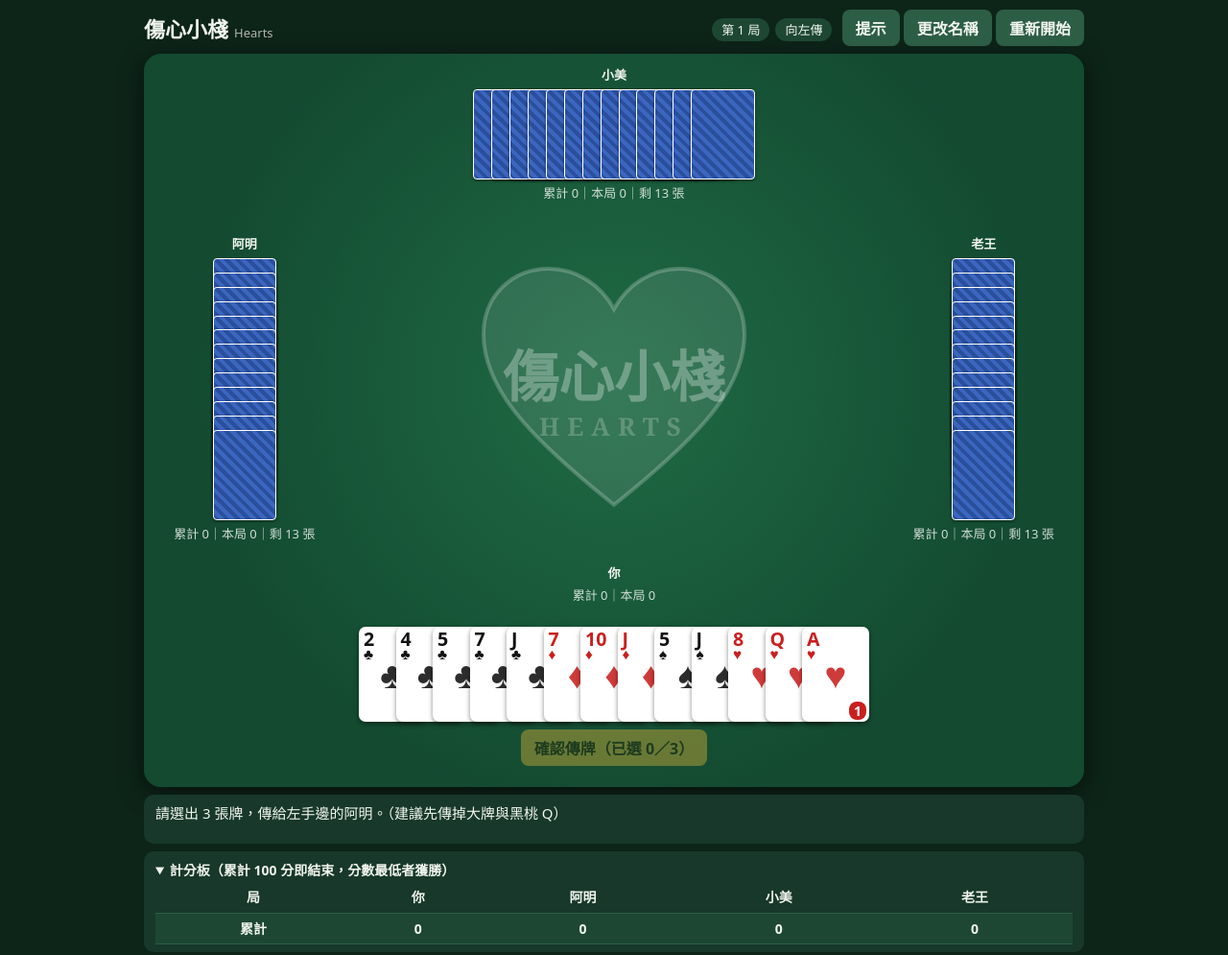
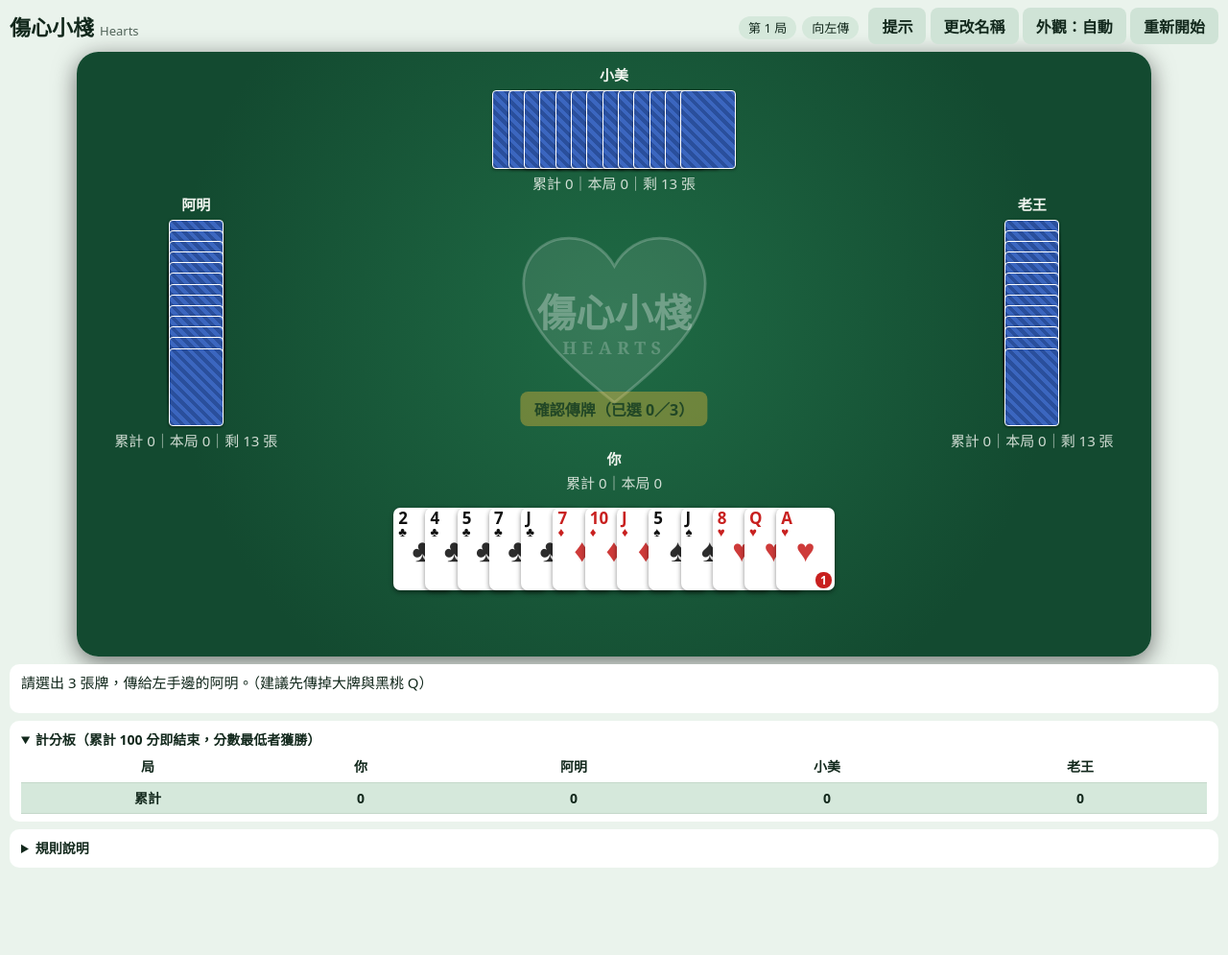
Before and after one commit to roger-wiseshare/wiseshare-website, a plain HTML site: page hearts/index.html in a window 1280 px wide. Shown: the top 995 px of the page at 96% size. After the commit the page ends 912 px from the top, so only its background shows below. Drawn offline with Linux system fonts and the light colour scheme.

Commit message:
Hearts: 16:9 table, light/dark theme control, larger opponent cards
Co-Authored-By: Claude Sonnet 5.5 <noreply@anthropic.com>
Claude-Session: https://claude.ai/code/session_011FinCjqtyzwATNDg4BJCQr

```diff
--- a/hearts/index.html
+++ b/hearts/index.html
@@ -3,40 +3,50 @@
 <head>
 <meta charset="utf-8">
 <meta name="viewport" content="width=device-width,initial-scale=1">
+<meta name="color-scheme" content="light dark">
 <title>傷心小棧 Hearts</title>
 <style>
-:root{--cw:clamp(44px,7.2vw,70px);--ch:calc(var(--cw)*1.42)}
+
+:root{color-scheme:light dark;--bg:#eaf3ec;--fg:#12281c;--panel:#ffffff;--line:#c4d8ca;--tag:#d5e8db;--altbg:#cfe3d6;--altfg:#12281c;--hl:#b8741a}
+@media(prefers-color-scheme:dark){:root{--bg:#0d2419;--fg:#f1f5ef;--panel:#17382a;--line:#2c5d45;--tag:#1d4733;--altbg:#2c5d45;--altfg:#f1f5ef;--hl:#7dffb0}}
+:root[data-theme=light]{color-scheme:light;--bg:#eaf3ec;--fg:#12281c;--panel:#ffffff;--line:#c4d8ca;--tag:#d5e8db;--altbg:#cfe3d6;--altfg:#12281c;--hl:#b8741a}
+:root[data-theme=dark]{color-scheme:dark;--bg:#0d2419;--fg:#f1f5ef;--panel:#17382a;--line:#2c5d45;--tag:#1d4733;--altbg:#2c5d45;--altfg:#f1f5ef;--hl:#7dffb0}
+
 *{box-sizing:border-box}
-body{margin:0;font-family:"Noto Sans TC","PingFang TC","Microsoft JhengHei",system-ui,sans-serif;background:#0d2419;color:#f1f5ef}
-#app{max-width:1000px;margin:0 auto;padding:10px}
+body{margin:0;font-family:"Noto Sans TC","PingFang TC","Microsoft JhengHei",system-ui,sans-serif;background:var(--bg);color:var(--fg)}
+#app{margin:0 auto;padding:8px 10px}
 header{display:flex;flex-wrap:wrap;gap:8px;align-items:center;justify-content:space-between;margin-bottom:8px}
 h1{margin:0;font-size:22px}
 h1 small{font-size:13px;font-weight:400;opacity:.7;margin-left:6px}
-.tag{background:#1d4733;border-radius:12px;padding:3px 10px;font-size:13px;margin-right:6px}
+.tag{background:var(--tag);border-radius:12px;padding:3px 10px;font-size:13px;margin-right:6px}
 button{font:inherit;border:0;border-radius:8px;padding:7px 14px;background:#e8b93a;color:#2a1e00;font-weight:700;cursor:pointer}
-button.alt{background:#2c5d45;color:#f1f5ef}
+button.alt{background:var(--altbg);color:var(--altfg)}
 button:disabled{opacity:.4;cursor:not-allowed}
-#board{background:radial-gradient(circle at 50% 45%,#1f6b45,#134a30 70%);border-radius:18px;padding:10px;display:grid;grid-template-columns:minmax(0,1fr) minmax(0,3fr) minmax(0,1fr);grid-template-rows:calc(var(--ch)*.95 + 62px) calc(var(--ch)*2.9 + 62px) calc(var(--ch) + 126px);grid-template-areas:". n ." "w c e" "s s s";gap:6px;box-shadow:0 6px 24px #0008}
-.seat{text-align:center;font-size:13px;white-space:nowrap}
+:root{--chrome:170px}
+@media(max-height:520px){:root{--chrome:64px}header{margin-bottom:4px}h1{font-size:17px}h1 small{display:none}button{padding:5px 10px;font-size:13px}#app{padding:4px 8px}}
+#stage{container-type:size;aspect-ratio:16/9;width:min(100%,calc((100dvh - var(--chrome))*16/9));min-width:320px;margin:0 auto}
+#board{width:100%;height:100%;color:#f1f5ef;background:radial-gradient(circle at 50% 45%,#1f6b45,#134a30 70%);border-radius:2cqw;padding:1cqw 1.5cqw;display:grid;grid-template-columns:minmax(0,1fr) minmax(0,3fr) minmax(0,1fr);grid-template-rows:22cqh minmax(0,1fr) 33cqh;grid-template-areas:". n ." "w c e" "s s s";gap:.5cqw;box-shadow:0 6px 24px #0008}
+#board>*{--cw:clamp(22px,min(6cqw,9.6cqh),84px);--ch:calc(var(--cw)*1.42)}
+.seat{text-align:center;font-size:clamp(8px,1.5cqw,15px);white-space:nowrap}
 .seat .nm{font-weight:700;padding:2px 8px;border-radius:10px;display:inline-block}
 .seat.turn .nm{background:#e8b93a;color:#2a1e00}
 .seat .inf{opacity:.85;margin-top:2px}
 .backs{display:flex;justify-content:center;margin:4px 0;min-height:calc(var(--ch)*.95)}
 .west .backs,.east .backs{flex-direction:column;align-items:center}
 .back{width:calc(var(--cw)*.95);height:calc(var(--ch)*.95);border-radius:4px;background:repeating-linear-gradient(45deg,#2a4f9c,#2a4f9c 4px,#3b66bf 4px,#3b66bf 8px);border:1px solid #fff;margin-left:calc(var(--cw)*-.68);box-shadow:0 1px 3px #0008}.back:first-child{margin-left:0}
-.west .back,.east .back{margin-left:0;margin-top:calc(var(--ch)*-.8)}.west .back:first-child,.east .back:first-child{margin-top:0}
+.west .back,.east .back{margin-left:0;margin-top:calc(var(--ch)*-.82)}.west .back:first-child,.east .back:first-child{margin-top:0}
 .north{grid-area:n}.west{grid-area:w;align-self:center}.east{grid-area:e;align-self:center}
 #center{grid-area:c;position:relative;overflow:hidden;isolation:isolate}
 #trick{position:absolute;inset:0;z-index:2}
 #wm{position:absolute;inset:0;display:flex;align-items:center;justify-content:center;pointer-events:none;z-index:1}
-#wm svg{width:min(78%,300px);height:auto}
+#wm svg{height:78%;width:auto}
 .slot{position:absolute}
 .slot.p0{bottom:2%;left:50%;transform:translateX(-50%)}
 .slot.p2{top:2%;left:50%;transform:translateX(-50%)}
 .slot.p1{left:14%;top:50%;transform:translateY(-50%)}
 .slot.p3{right:14%;top:50%;transform:translateY(-50%)}
 #south{grid-area:s;text-align:center}
-#hand{display:flex;justify-content:center;align-items:flex-end;padding:20px 4px 4px;height:calc(var(--ch) + 28px)}
+#hand{display:flex;justify-content:center;align-items:flex-end;padding:14px 4px 2px;height:calc(var(--ch) + 18px)}
 .card{width:var(--cw);height:var(--ch);background:#fff;border-radius:7px;color:#111;position:relative;box-shadow:0 2px 5px #0007;font-weight:700;user-select:none;flex:none}
 .card.red{color:#c8201f}
 .card .r{position:absolute;top:3px;left:5px;font-size:calc(var(--cw)*.28);line-height:1}
@@ -50,18 +60,18 @@ button:disabled{opacity:.4;cursor:not-allowed}
 #hand .card.sel{transform:translateY(-18px);outline:3px solid #e8b93a}
 #hand .card.new{box-shadow:0 0 0 3px #5fd0ff,0 2px 5px #0007}
 #hand .card.hint{outline:3px dashed #5fd0ff}
-#msg{margin:8px 0;padding:8px 12px;background:#17382a;border-radius:10px;height:3.4em;overflow:hidden;font-size:15px;line-height:1.5}
+#msg{margin:8px 0;padding:8px 12px;background:var(--panel);border-radius:10px;height:3.4em;overflow:hidden;font-size:15px;line-height:1.5}
 .row{display:flex;gap:8px;justify-content:center;margin-top:4px;flex-wrap:wrap}
-details{background:#17382a;border-radius:10px;padding:8px 12px;margin-top:8px;font-size:14px;line-height:1.7}
+details{background:var(--panel);border-radius:10px;padding:8px 12px;margin-top:8px;font-size:14px;line-height:1.7}
 summary{cursor:pointer;font-weight:700}
 table{border-collapse:collapse;width:100%;font-size:14px}
-th,td{padding:4px 8px;text-align:center;border-bottom:1px solid #2c5d45}
-tr.tot td{font-weight:700;background:#1d4733}
+th,td{padding:4px 8px;text-align:center;border-bottom:1px solid var(--line)}
+tr.tot td{font-weight:700;background:var(--tag)}
 #modal{position:fixed;z-index:100;inset:0;background:#000a;display:none;align-items:center;justify-content:center;padding:12px}
 #modal.on{display:flex}
-#modal .box{background:#17382a;border-radius:16px;padding:18px;max-width:460px;width:100%;box-shadow:0 8px 30px #000a}
+#modal .box{color:var(--fg);background:var(--panel);border-radius:16px;padding:18px;max-width:460px;width:100%;box-shadow:0 8px 30px #000a}
 #modal h2{margin:0 0 10px}
-.lo{color:#7dffb0;font-weight:700}
+.lo{color:var(--hl);font-weight:700}
 </style>
 </head>
 <body>
@@ -69,15 +79,15 @@ tr.tot td{font-weight:700;background:#1d4733}
 <header>
   <h1>傷心小棧<small>Hearts</small></h1>
   <div><span class="tag" id="round"></span><span class="tag" id="dir"></span>
-  <button class="alt" id="hintBtn">提示</button> <button class="alt" id="nameBtn">更改名稱</button> <button class="alt" id="newBtn">重新開始</button></div>
+  <button class="alt" id="hintBtn">提示</button> <button class="alt" id="nameBtn">更改名稱</button> <button class="alt" id="themeBtn">外觀：自動</button> <button class="alt" id="newBtn">重新開始</button></div>
 </header>
-<div id="board">
+<div id="stage"><div id="board">
   <div class="seat north" id="seat2"></div>
   <div class="seat west" id="seat1"></div>
-  <div id="center"><div id="wm"><svg viewBox="0 0 300 280" aria-hidden="true"><path d="M150 262C60 190 14 140 14 84 14 44 44 16 82 16c28 0 54 16 68 42 14-26 40-42 68-42 38 0 68 28 68 68 0 56-46 106-136 178z" fill="rgba(255,255,255,.10)" stroke="rgba(255,255,255,.22)" stroke-width="4"/><text x="150" y="150" text-anchor="middle" font-size="58" font-weight="900" fill="rgba(255,255,255,.30)" font-family="Noto Sans TC,PingFang TC,Microsoft JhengHei,sans-serif">傷心小棧</text><text x="150" y="190" text-anchor="middle" font-size="26" font-weight="700" letter-spacing="8" fill="rgba(255,255,255,.22)" font-family="Georgia,serif">HEARTS</text></svg></div><div id="trick"></div></div>
+  <div id="center"><div id="wm"><svg viewBox="0 0 300 280" aria-hidden="true"><path d="M150 262C60 190 14 140 14 84 14 44 44 16 82 16c28 0 54 16 68 42 14-26 40-42 68-42 38 0 68 28 68 68 0 56-46 106-136 178z" fill="rgba(255,255,255,.10)" stroke="rgba(255,255,255,.22)" stroke-width="4"/><text x="150" y="150" text-anchor="middle" font-size="58" font-weight="900" fill="rgba(255,255,255,.30)" font-family="Noto Sans TC,PingFang TC,Microsoft JhengHei,sans-serif">傷心小棧</text><text x="150" y="190" text-anchor="middle" font-size="26" font-weight="700" letter-spacing="8" fill="rgba(255,255,255,.22)" font-family="Georgia,serif">HEARTS</text></svg></div><div id="trick"></div><button id="passBtn" style="display:none;position:absolute;left:50%;bottom:6%;transform:translateX(-50%);z-index:3;white-space:nowrap;font-size:clamp(10px,1.6cqw,16px);padding:.4em .9em">確認傳牌</button></div>
   <div class="seat east" id="seat3"></div>
-  <div id="south"><div class="seat" id="seat0"></div><div id="hand"></div><div class="row"><button id="passBtn" style="display:none">確認傳牌</button></div></div>
-</div>
+  <div id="south"><div class="seat" id="seat0"></div><div id="hand"></div></div>
+</div></div>
 <div id="msg"></div>
 <details open><summary>計分板（累計 100 分即結束，分數最低者獲勝）</summary><div id="score"></div></details>
 <details><summary>規則說明</summary>
@@ -92,7 +102,7 @@ tr.tot td{font-weight:700;background:#1d4733}
 ・任何人累計達 100 分，遊戲結束，分數最低者獲勝。
 </div></details>
 </div>
-<div id="nmodal" style="z-index:100;position:fixed;inset:0;background:#000a;display:none;align-items:center;justify-content:center;padding:12px"><div class="box" id="nbox" style="background:#17382a;border-radius:16px;padding:18px;max-width:360px;width:100%"></div></div>
+<div id="nmodal" style="z-index:100;position:fixed;inset:0;background:#000a;display:none;align-items:center;justify-content:center;padding:12px"><div class="box" id="nbox" style="color:var(--fg);background:var(--panel);border-radius:16px;padding:18px;max-width:360px;width:100%"></div></div>
 <div id="modal"><div class="box" id="mbox"></div></div>
 
 <script>
@@ -267,7 +277,7 @@ function render(){
     if(G.hint===c.id)cls+=' hint';
     return cardHTML(c,cls,`data-id="${c.id}"`);
   }).join('');
-  $('passBtn').style.display=G.phase==='pass'?'':'none';
+  $('passBtn').style.display=G.phase==='pass'?'block':'none';
   $('passBtn').disabled=G.sel.size!==3;
   $('passBtn').textContent=`確認傳牌（已選 ${G.sel.size}／3）`;
   $('hintBtn').disabled=!(G.phase==='pass'||(G.phase==='play'&&G.turn===0&&G.trick.length<4));
@@ -328,7 +338,10 @@ $('hintBtn').onclick=()=>{
   if(G.phase==='pass'){G.sel=new Set(aiPass(0).map(c=>c.id));render();}
   else if(G.phase==='play'&&G.turn===0&&G.trick.length<4){G.hint=aiChoose(0).id;render();}
 };
-if(typeof window!=='undefined'&&!window.__TEST__)newGame();
+let THEME='auto';try{THEME=localStorage.getItem('hearts_theme')||'auto';}catch(e){}
+function applyTheme(){document.documentElement.setAttribute('data-theme',THEME);$('themeBtn').textContent='外觀：'+({auto:'自動',light:'淺色',dark:'深色'}[THEME]);}
+$('themeBtn').onclick=()=>{THEME={auto:'light',light:'dark',dark:'auto'}[THEME];try{localStorage.setItem('hearts_theme',THEME);}catch(e){}applyTheme();};
+if(typeof window!=='undefined'&&!window.__TEST__){applyTheme();newGame();}
 </script>
 </body>
 </html>
```
